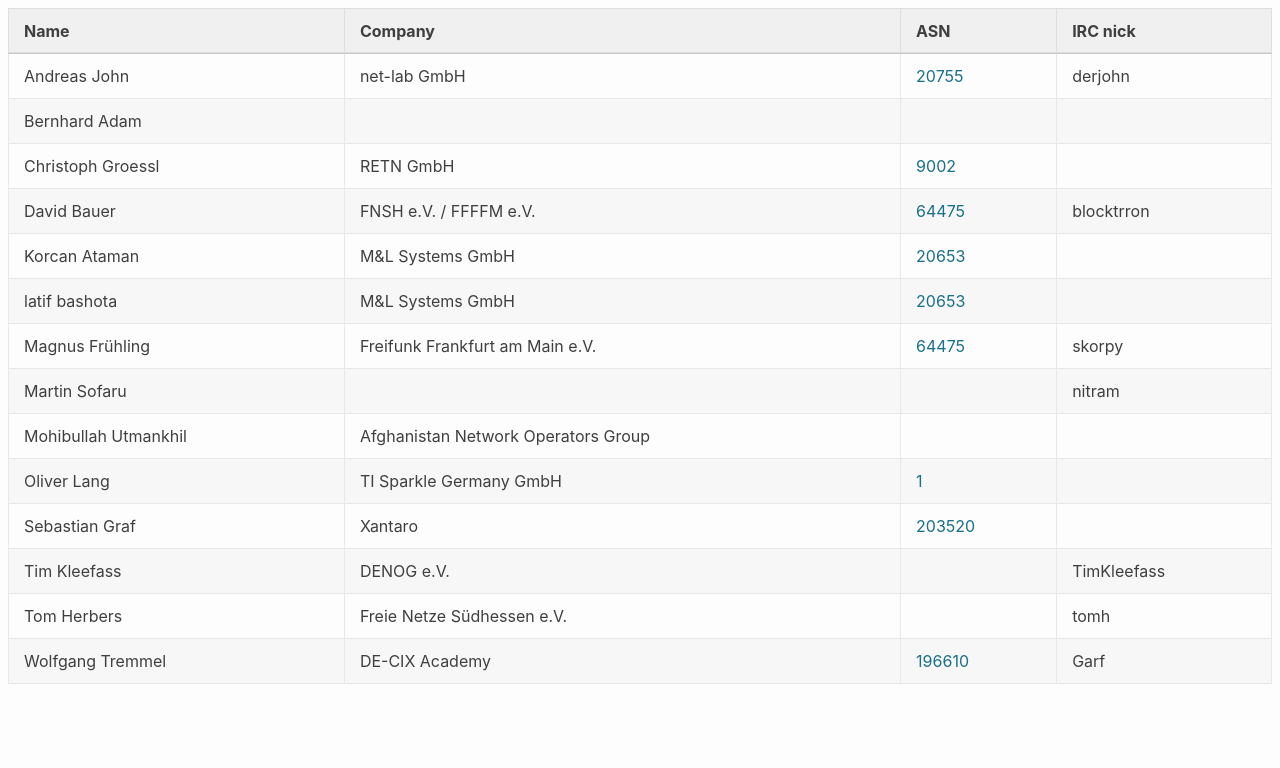
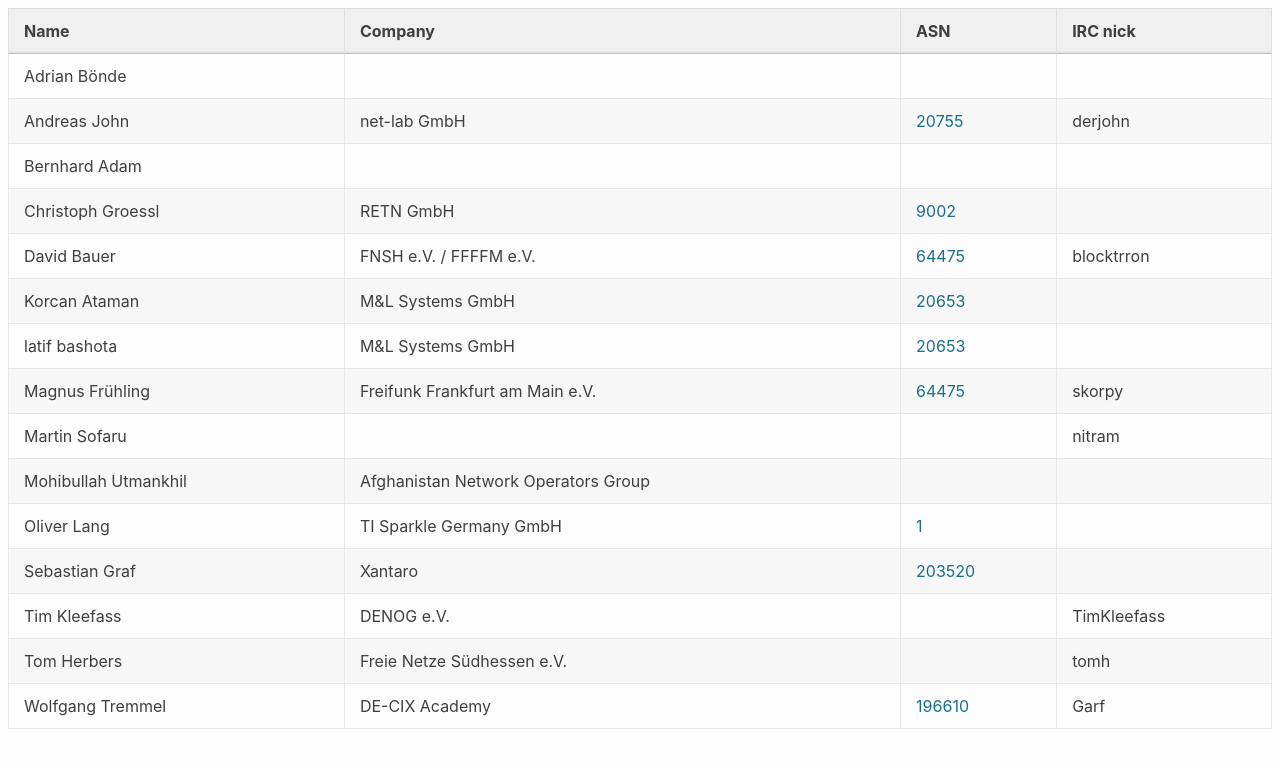
Before and after one commit to denog/pretix-attendeelist, a Jekyll site: the page built from meetup2024_01/index.markdown, in a window 1280 px wide. Shown: the top 768 px of the page. Built offline with Jekyll 4.4.1, drawn with Linux system fonts in a browser that asks for light colours.

Commit message:
Latest data: Mon Dec 11 00:24:58 UTC 2023

```diff
--- a/_data/attendees_denog_meetup_2024_01.json
+++ b/_data/attendees_denog_meetup_2024_01.json
@@ -1,4 +1,10 @@
 [
+  {
+    "name": "Adrian Bönde",
+    "company": null,
+    "irc": null,
+    "asn": null
+  },
   {
     "name": "Andreas John",
     "company": "net-lab GmbH",
```
